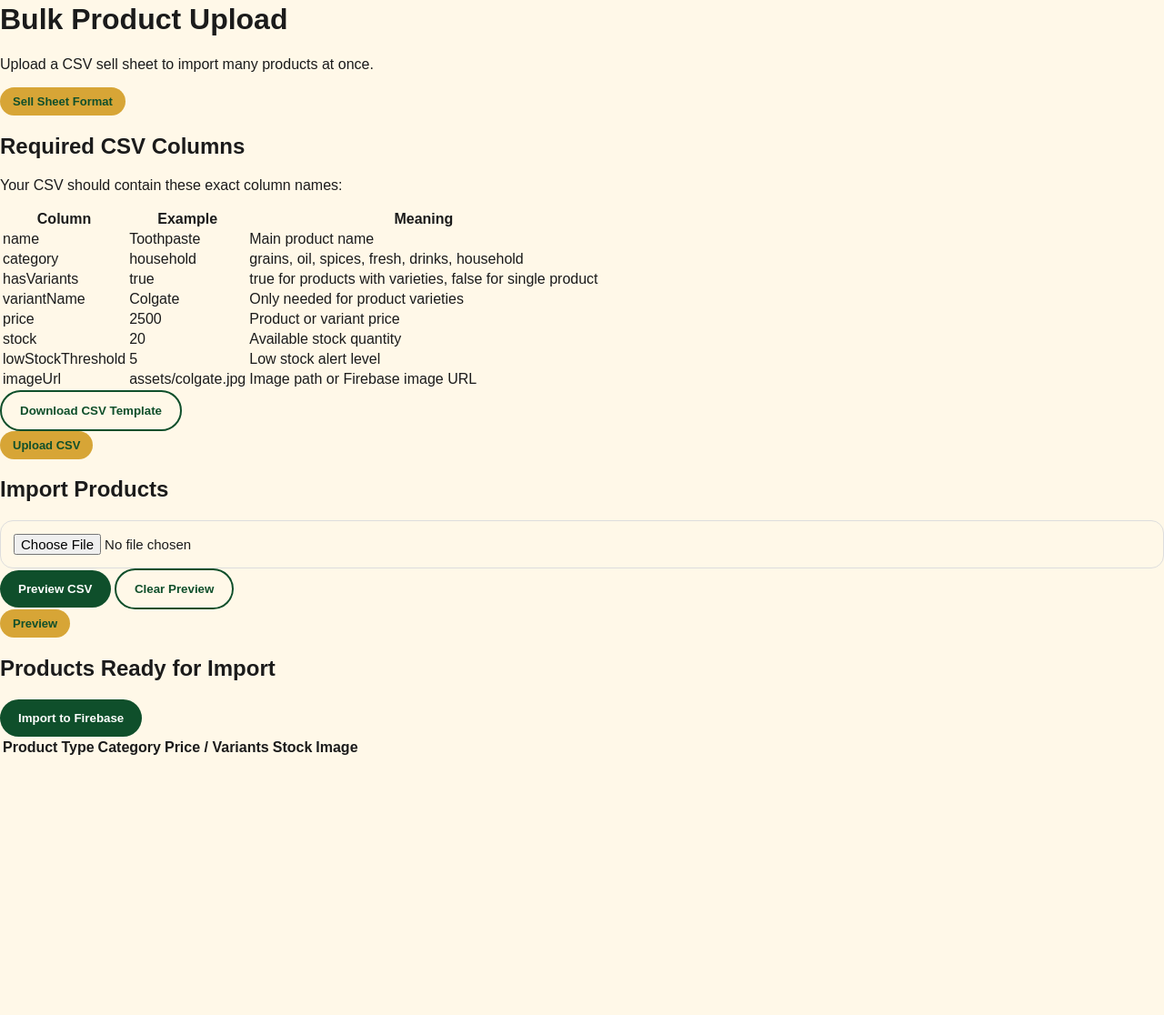
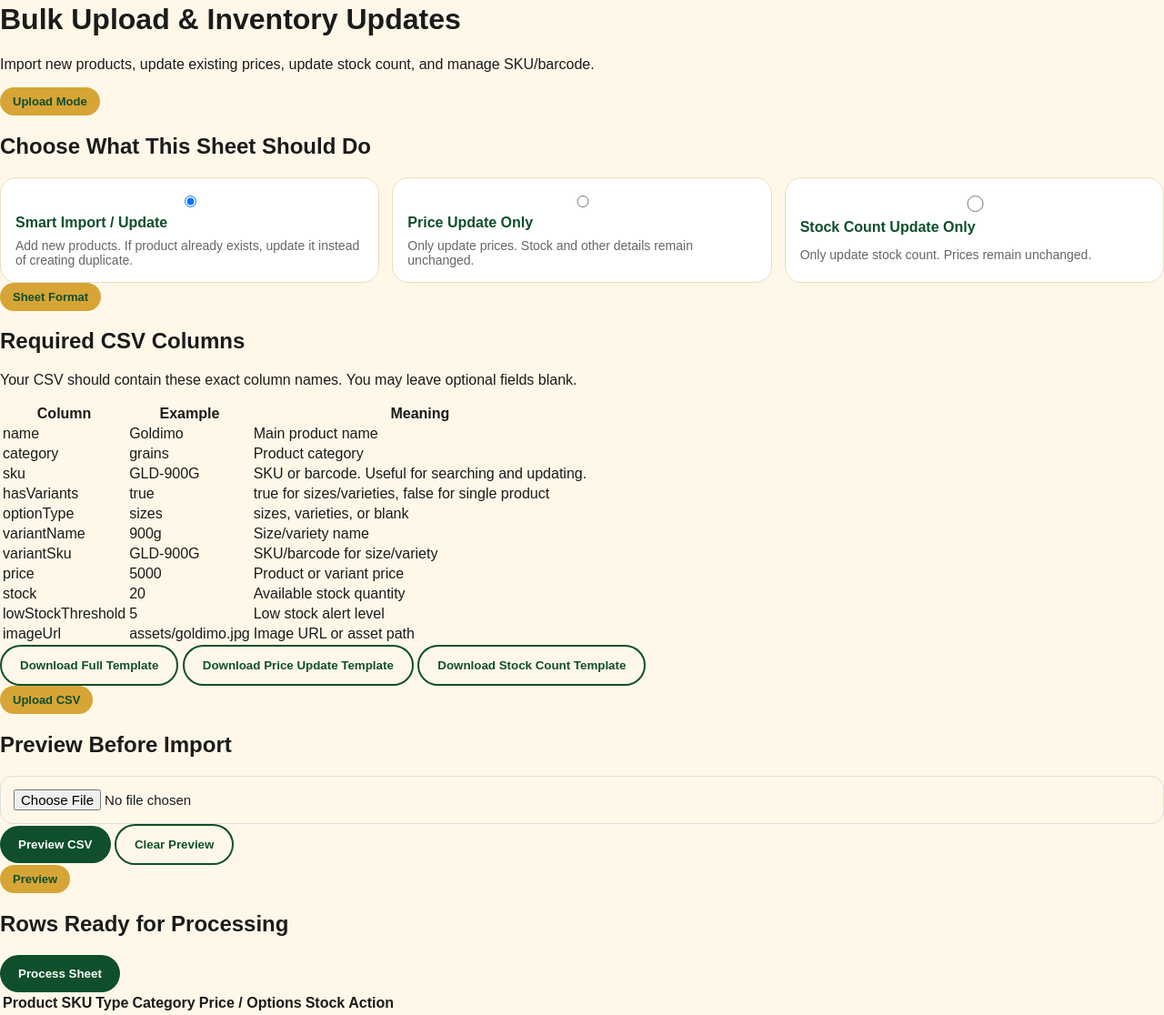
Before and after one commit to jofforka/Biserry-Grocery, a plain HTML site: page admin/bulk-upload.html in a window 1280 px wide. Shown: the part 1365-2481 px from the top of the page at 91% size. Before the commit the page ends 2199 px from the top, so only its background shows below. Drawn offline with Linux system fonts and the light colour scheme; no server answers.

Commit message:
Update bulk-upload.html

```diff
--- a/admin/bulk-upload.html
+++ b/admin/bulk-upload.html
@@ -2,7 +2,7 @@
 <html lang="en">
 <head>
   <meta charset="UTF-8">
-  <title>Bulk Upload | Biserry Admin</title>
+  <title>Bulk Upload & Update | Biserry Admin</title>
   <meta name="viewport" content="width=device-width, initial-scale=1.0">
 
   <link rel="stylesheet" href="../css/styles.css">
@@ -17,7 +17,7 @@
 
       <a href="dashboard.html">Dashboard</a>
       <a href="products.html">Products</a>
-      <a href="bulk-upload.html">Bulk Upload</a>
+      <a href="bulk-upload.html" class="active">Bulk Upload</a>
       <a href="orders.html">Orders</a>
       <a href="customers.html">Customers</a>
       <a href="reports.html">Reports</a>
@@ -31,16 +31,41 @@
     <main class="adminMain">
       <div class="adminTop">
         <div>
-          <h1>Bulk Product Upload</h1>
-          <p>Upload a CSV sell sheet to import many products at once.</p>
+          <h1>Bulk Upload & Inventory Updates</h1>
+          <p>Import new products, update existing prices, update stock count, and manage SKU/barcode.</p>
         </div>
       </div>
 
       <section class="adminPanel">
-        <span class="sectionLabel">Sell Sheet Format</span>
+        <span class="sectionLabel">Upload Mode</span>
+        <h2>Choose What This Sheet Should Do</h2>
+
+        <div class="modeGrid">
+          <label class="modeCard">
+            <input type="radio" name="uploadMode" value="upsert" checked>
+            <strong>Smart Import / Update</strong>
+            <span>Add new products. If product already exists, update it instead of creating duplicate.</span>
+          </label>
+
+          <label class="modeCard">
+            <input type="radio" name="uploadMode" value="price">
+            <strong>Price Update Only</strong>
+            <span>Only update prices. Stock and other details remain unchanged.</span>
+          </label>
+
+          <label class="modeCard">
+            <input type="radio" name="uploadMode" value="stock">
+            <strong>Stock Count Update Only</strong>
+            <span>Only update stock count. Prices remain unchanged.</span>
+          </label>
+        </div>
+      </section>
+
+      <section class="adminPanel">
+        <span class="sectionLabel">Sheet Format</span>
         <h2>Required CSV Columns</h2>
 
-        <p>Your CSV should contain these exact column names:</p>
+        <p>Your CSV should contain these exact column names. You may leave optional fields blank.</p>
 
         <div class="tableWrap">
           <table>
@@ -53,28 +78,31 @@
             </thead>
 
             <tbody>
-              <tr><td>name</td><td>Toothpaste</td><td>Main product name</td></tr>
-              <tr><td>category</td><td>household</td><td>grains, oil, spices, fresh, drinks, household</td></tr>
-              <tr><td>hasVariants</td><td>true</td><td>true for products with varieties, false for single product</td></tr>
-              <tr><td>variantName</td><td>Colgate</td><td>Only needed for product varieties</td></tr>
-              <tr><td>price</td><td>2500</td><td>Product or variant price</td></tr>
+              <tr><td>name</td><td>Goldimo</td><td>Main product name</td></tr>
+              <tr><td>category</td><td>grains</td><td>Product category</td></tr>
+              <tr><td>sku</td><td>GLD-900G</td><td>SKU or barcode. Useful for searching and updating.</td></tr>
+              <tr><td>hasVariants</td><td>true</td><td>true for sizes/varieties, false for single product</td></tr>
+              <tr><td>optionType</td><td>sizes</td><td>sizes, varieties, or blank</td></tr>
+              <tr><td>variantName</td><td>900g</td><td>Size/variety name</td></tr>
+              <tr><td>variantSku</td><td>GLD-900G</td><td>SKU/barcode for size/variety</td></tr>
+              <tr><td>price</td><td>5000</td><td>Product or variant price</td></tr>
               <tr><td>stock</td><td>20</td><td>Available stock quantity</td></tr>
               <tr><td>lowStockThreshold</td><td>5</td><td>Low stock alert level</td></tr>
-              <tr><td>imageUrl</td><td>assets/colgate.jpg</td><td>Image path or Firebase image URL</td></tr>
+              <tr><td>imageUrl</td><td>assets/goldimo.jpg</td><td>Image URL or asset path</td></tr>
             </tbody>
           </table>
         </div>
 
         <div class="bulkActions">
-          <button class="btn outline" id="downloadTemplateBtn" type="button">
-            Download CSV Template
-          </button>
+          <button class="btn outline" id="downloadTemplateBtn" type="button">Download Full Template</button>
+          <button class="btn outline" id="downloadPriceTemplateBtn" type="button">Download Price Update Template</button>
+          <button class="btn outline" id="downloadStockTemplateBtn" type="button">Download Stock Count Template</button>
         </div>
       </section>
 
       <section class="adminPanel">
         <span class="sectionLabel">Upload CSV</span>
-        <h2>Import Products</h2>
+        <h2>Preview Before Import</h2>
 
         <input id="csvFile" type="file" accept=".csv,text/csv">
 
@@ -90,12 +118,10 @@
         <div class="adminListHead">
           <div>
             <span class="sectionLabel">Preview</span>
-            <h2>Products Ready for Import</h2>
+            <h2>Rows Ready for Processing</h2>
           </div>
 
-          <button class="btn" id="importBtn" type="button" disabled>
-            Import to Firebase
-          </button>
+          <button class="btn" id="importBtn" type="button" disabled>Process Sheet</button>
         </div>
 
         <div id="previewSummary" class="storeNotice" style="display:none;"></div>
@@ -105,11 +131,12 @@
             <thead>
               <tr>
                 <th>Product</th>
+                <th>SKU</th>
                 <th>Type</th>
                 <th>Category</th>
-                <th>Price / Variants</th>
+                <th>Price / Options</th>
                 <th>Stock</th>
-                <th>Image</th>
+                <th>Action</th>
               </tr>
             </thead>
             <tbody id="previewTable"></tbody>
```
